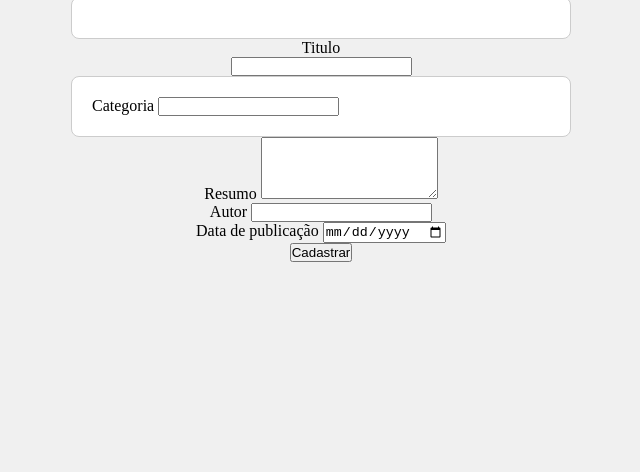
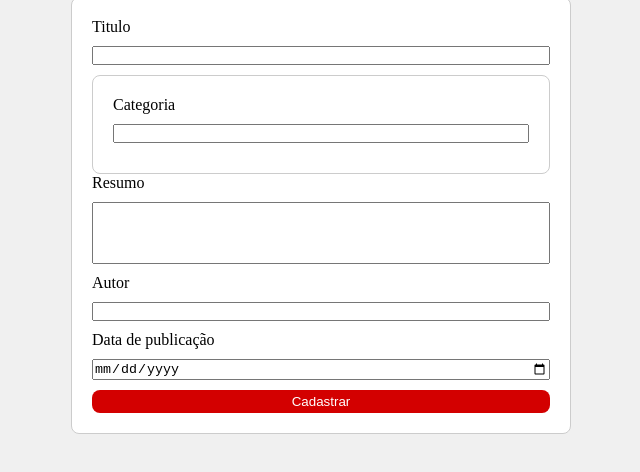
Before and after one commit to LucasRiosF/2tds2-projects, a plain HTML site: page pages/posts.html in a window 1280 px wide. Shown: the part 40-512 px from the top of the page, without its empty margins (319-959 px from the left). Drawn offline with Linux system fonts and the light colour scheme.

Commit message:
feat: form style

```diff
--- a/assets/css/style.posts.css
+++ b/assets/css/style.posts.css
@@ -28,3 +28,32 @@ main {
     border-radius: 8px;
     background-color: #fff;
 }
+
+label,
+input,
+textarea{
+    display: block;
+    margin-bottom: 10px;
+    width: 100%;
+    box-sizing: border-box;
+    max-width: 500px;
+}
+
+textarea {
+    resize: none;
+}
+
+button{
+    background-color: #d30000;
+    color: #fff;
+    cursor: pointer;
+    border: none;
+    width: 100%;
+    padding: 0.25rem;
+    border-radius: 8px;
+}
+
+button::hover{
+    background-color: #a00000;
+    transition: 0.3s;
+}
--- a/pages/posts.html
+++ b/pages/posts.html
@@ -12,12 +12,12 @@
         <h1>Próximos posts</h1>
 
         <div id="postForm">
-        </div>
+
             <label for="title">Titulo</label>
             <input type="text" id="title" name="title" required></texarea>
         <div id="postForm">
             <label for="title">Categoria</label>
-            <input type="text" id="title" name="title" required></texarea>
+            <input type="text" id="title" name="title" required>
         </div>
 
         <div>
```
